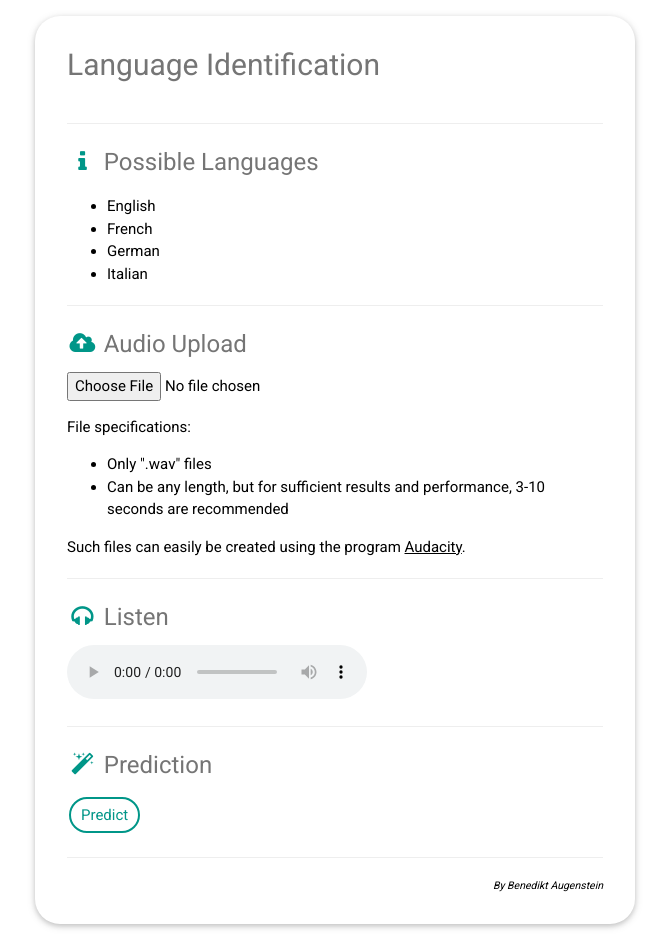
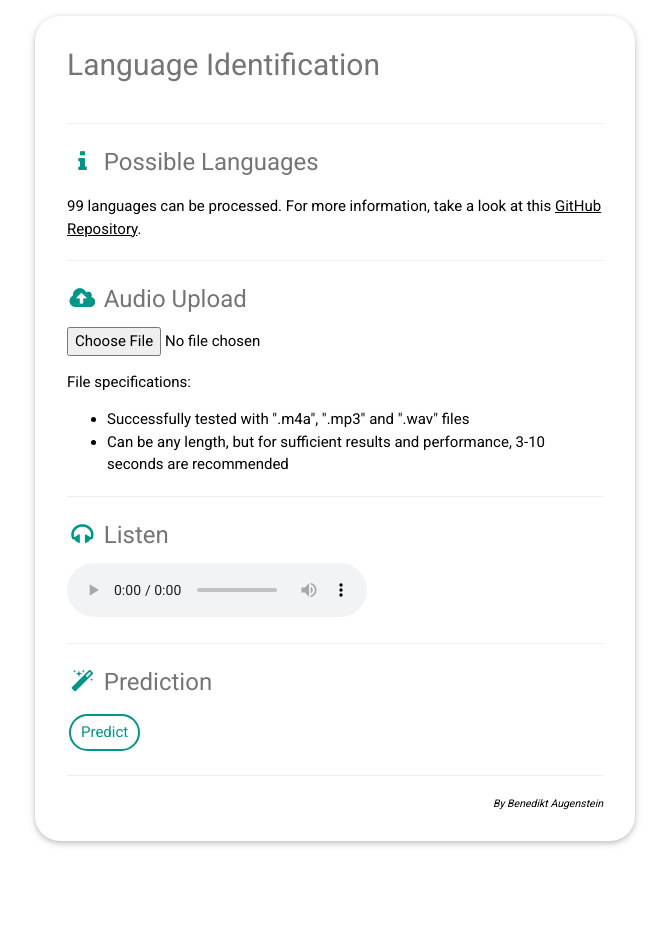
Before and after one commit to benediktaugenstein/language-detection, a Flask app: page / in a window 1280 px wide. Shown: the whole page, without its empty margins (305-974 px from the left). After the commit the page ends 846 px from the top, so only its background shows below. Run offline with Flask 2, Linux system fonts and the light colour scheme.

Commit message:
Update input.html

```diff
--- a/templates/input.html
+++ b/templates/input.html
@@ -51,12 +51,7 @@
             <hr>
             <h3 class="w3-text-grey"><i class="fa fa-info fa-fw w3-text-teal"></i> Possible Languages</h3>
             <p>
-              <ul>
-                <li>English</li>
-                <li>French</li>
-                <li>German</li>
-                <li>Italian</li>
-              </ul>
+              99 languages can be processed. For more information, take a look at this <a href="https://github.com/openai/whisper">GitHub Repository</a>.
             </p>
             <hr>
 
@@ -64,13 +59,13 @@
 
               <h3 class="w3-text-grey"><i class="fa fa-cloud-upload fa-fw w3-text-teal"></i> Audio Upload</h3>
               <!--<input type="file" accept="audio/*" capture id="recorder" name="recorder"/>-->
-              <input type="file" accept=".wav" id="recorder" name="recorder"/>
+              <input type="file" accept=".m4a, .mp3, .wav" id="recorder" name="recorder"/>
               <p> File specifications:
                 <ul>
-                  <li>Only ".wav" files</li>
+                  <li>Successfully tested with ".m4a", ".mp3" and ".wav" files</li>
                   <li>Can be any length, but for sufficient results and performance, 3-10 seconds are recommended</li>
                 </ul>
-                Such files can easily be created using the program <a href="https://www.audacity.de/" target="_blank">Audacity</a>.
+                <!--Such files can easily be created using the program <a href="https://www.audacity.de/" target="_blank">Audacity</a>.-->
               </p>
 
               <hr>
```
